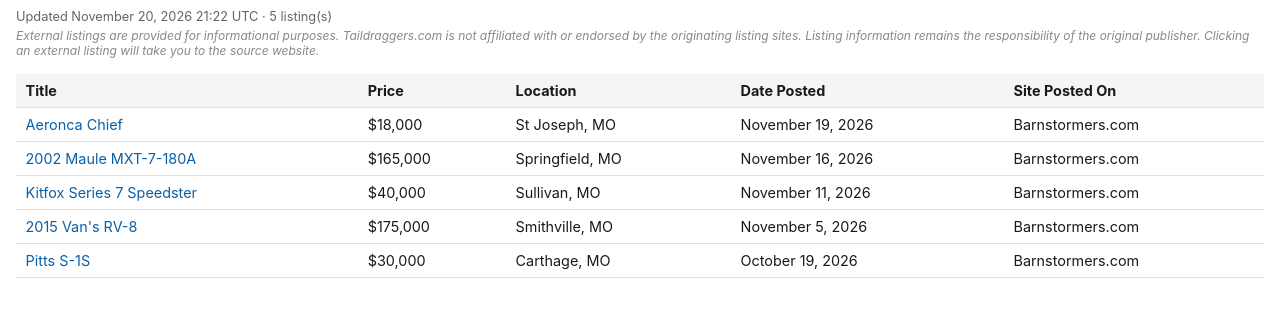
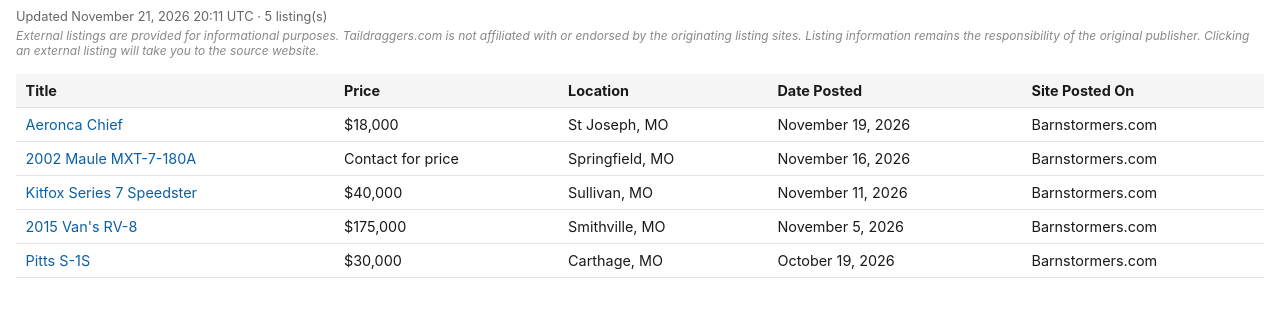
Before and after one commit to taildraggers/missouri, a plain HTML site: page docs/index.html in a window 1280 px wide. Shown: the part 43-360 px from the top of the page. Drawn offline with Linux system fonts and the light colour scheme.

Commit message:
Update Missouri listings (2026-11-21)

```diff
--- a/docs/index.html
+++ b/docs/index.html
@@ -58,7 +58,7 @@
 </head>
 <body>
   <h1>Taildragger Ads in Missouri</h1>
-  <div class="updated">Updated November 20, 2026 21:22 UTC &middot; 5 listing(s)</div>
+  <div class="updated">Updated November 21, 2026 20:11 UTC &middot; 5 listing(s)</div>
   <div class="disclaimer">External listings are provided for informational purposes. Taildraggers.com is not affiliated with or endorsed by the originating listing sites. Listing information remains the responsibility of the original publisher. Clicking an external listing will take you to the source website.</div>
   <table>
     <thead>
@@ -66,7 +66,7 @@
     </thead>
     <tbody>
         <tr><td><a href="https://www.barnstormers.com/classified-2074643-Aeronca-Chief.html" target="_blank" rel="noopener noreferrer">Aeronca Chief</a></td><td>$18,000</td><td>St Joseph, MO</td><td>November 19, 2026</td><td>Barnstormers.com</td></tr>
-        <tr><td><a href="https://www.barnstormers.com/classified-2084043-2002-MAULE-MXT-7-180A.html" target="_blank" rel="noopener noreferrer">2002 Maule MXT-7-180A</a></td><td>$165,000</td><td>Springfield, MO</td><td>November 16, 2026</td><td>Barnstormers.com</td></tr>
+        <tr><td><a href="https://www.barnstormers.com/classified-2084043-2002-MAULE-MXT-7-180A.html" target="_blank" rel="noopener noreferrer">2002 Maule MXT-7-180A</a></td><td>Contact for price</td><td>Springfield, MO</td><td>November 16, 2026</td><td>Barnstormers.com</td></tr>
         <tr><td><a href="https://www.barnstormers.com/classified-2080831-Kitfox-model-IV-1200-Speedster.html" target="_blank" rel="noopener noreferrer">Kitfox Series 7 Speedster</a></td><td>$40,000</td><td>Sullivan, MO</td><td>November 11, 2026</td><td>Barnstormers.com</td></tr>
         <tr><td><a href="https://www.barnstormers.com/classified-2076464-2015-VANS-RV-8.html" target="_blank" rel="noopener noreferrer">2015 Van&#x27;s RV-8</a></td><td>$175,000</td><td>Smithville, MO</td><td>November 5, 2026</td><td>Barnstormers.com</td></tr>
         <tr><td><a href="https://www.barnstormers.com/classified-2074556-Pitts-S1S-Project.html" target="_blank" rel="noopener noreferrer">Pitts S-1S</a></td><td>$30,000</td><td>Carthage, MO</td><td>October 19, 2026</td><td>Barnstormers.com</td></tr>
```
